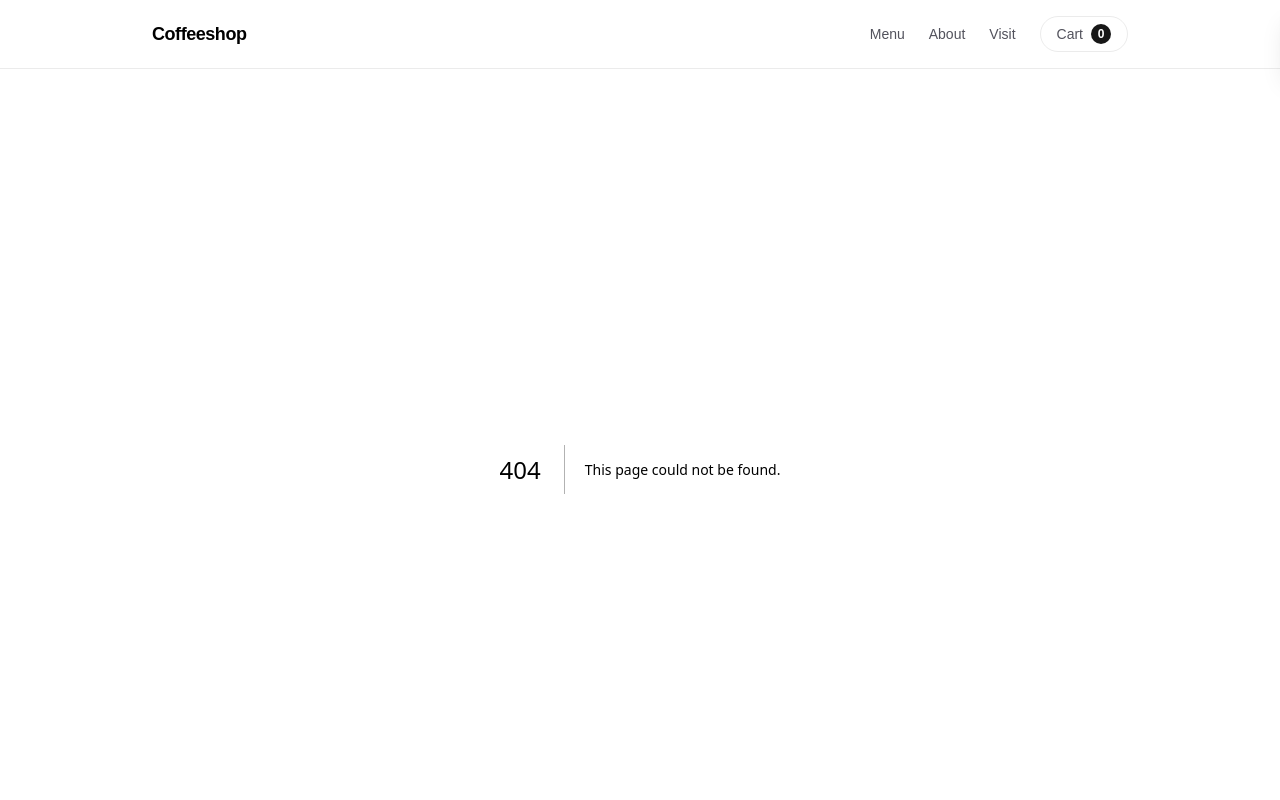
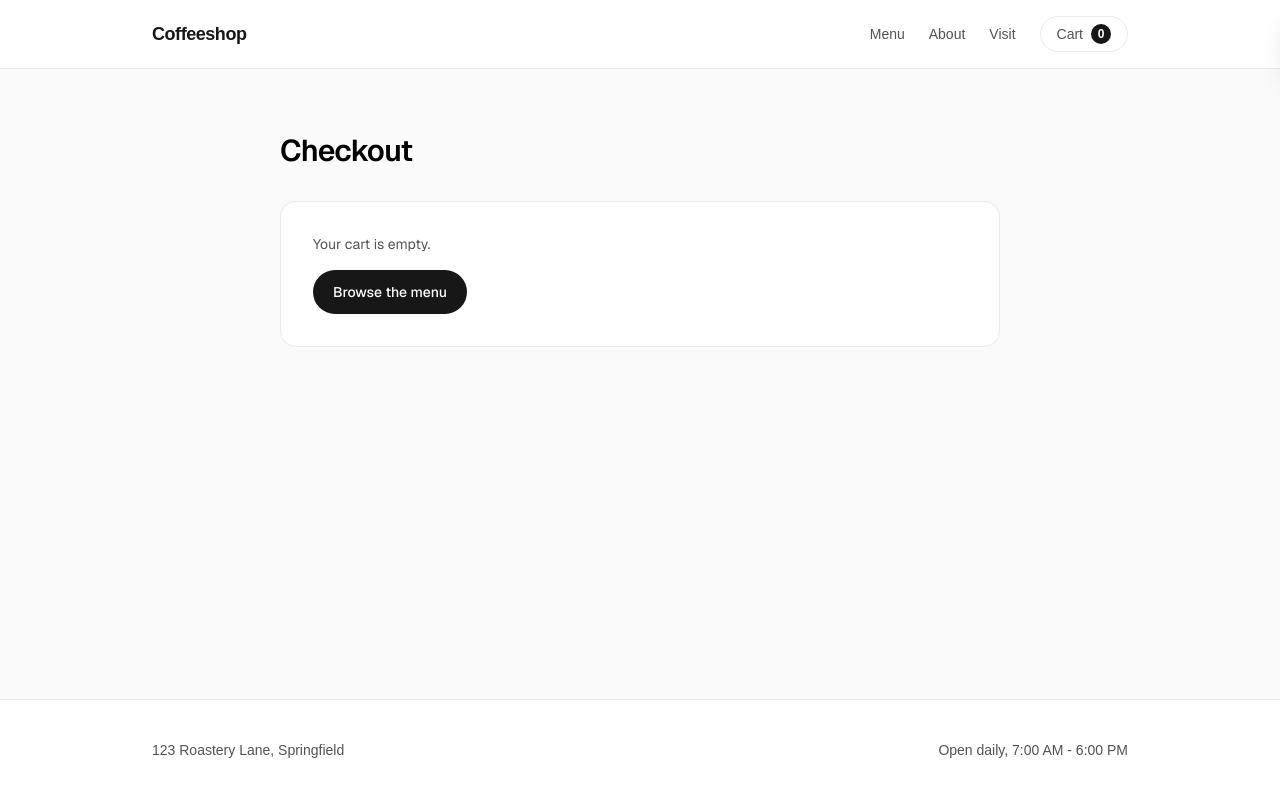
Before and after one commit to jarrassoul/Coffeeshop_Web, a Next.js app: page /checkout in a window 1280 px wide. Before the commit this address had no page. Shown: the top 800 px of the page. Built offline with nearby package versions, Linux system fonts and the light colour scheme.

Commit message:
Add checkout page with order summary and place-order flow

```diff
--- /dev/null
+++ b/src/app/checkout/page.tsx
@@ -0,0 +1,92 @@
+"use client";
+
+import { useState } from "react";
+import Link from "next/link";
+import { useCart } from "@/context/cart";
+import { formatPrice } from "@/lib/products";
+
+export default function CheckoutPage() {
+  const { lines, subtotal, clearCart } = useCart();
+  const [placed, setPlaced] = useState(false);
+
+  function handlePlaceOrder() {
+    clearCart();
+    setPlaced(true);
+  }
+
+  return (
+    <div className="flex flex-1 flex-col bg-zinc-50 font-sans dark:bg-black">
+      <main className="mx-auto flex w-full max-w-3xl flex-1 flex-col gap-8 px-6 py-16">
+        <h1 className="text-3xl font-semibold tracking-tight text-black dark:text-zinc-50">
+          Checkout
+        </h1>
+
+        {placed ? (
+          <section className="flex flex-col gap-4 rounded-2xl border border-black/[.08] bg-white p-8 dark:border-white/[.145] dark:bg-zinc-950">
+            <h2 className="text-xl font-semibold tracking-tight">
+              Thanks for your order!
+            </h2>
+            <p className="text-sm leading-6 text-zinc-600 dark:text-zinc-400">
+              Your order has been placed and will be ready shortly. This is a
+              demo checkout, so no payment was taken.
+            </p>
+            <Link
+              href="/#menu"
+              className="mt-2 flex h-11 w-fit items-center justify-center rounded-full bg-foreground px-5 text-sm font-medium text-background transition-colors hover:bg-[#383838] dark:hover:bg-[#ccc]"
+            >
+              Back to menu
+            </Link>
+          </section>
+        ) : lines.length === 0 ? (
+          <section className="flex flex-col gap-4 rounded-2xl border border-black/[.08] bg-white p-8 dark:border-white/[.145] dark:bg-zinc-950">
+            <p className="text-sm text-zinc-600 dark:text-zinc-400">
+              Your cart is empty.
+            </p>
+            <Link
+              href="/#menu"
+              className="flex h-11 w-fit items-center justify-center rounded-full bg-foreground px-5 text-sm font-medium text-background transition-colors hover:bg-[#383838] dark:hover:bg-[#ccc]"
+            >
+              Browse the menu
+            </Link>
+          </section>
+        ) : (
+          <section className="flex flex-col gap-6 rounded-2xl border border-black/[.08] bg-white p-6 dark:border-white/[.145] dark:bg-zinc-950">
+            <ul className="flex flex-col gap-4">
+              {lines.map(({ product, quantity }) => (
+                <li
+                  key={product.id}
+                  className="flex items-center justify-between gap-4"
+                >
+                  <div className="flex flex-col">
+                    <span className="text-sm font-semibold">
+                      {product.name}
+                    </span>
+                    <span className="text-xs text-zinc-500 dark:text-zinc-400">
+                      {quantity} x ${formatPrice(product.price)}
+                    </span>
+                  </div>
+                  <span className="text-sm font-semibold">
+                    ${formatPrice(product.price * quantity)}
+                  </span>
+                </li>
+              ))}
+            </ul>
+
+            <div className="flex items-center justify-between border-t border-black/[.08] pt-4 text-base font-semibold dark:border-white/[.145]">
+              <span>Total</span>
+              <span>${formatPrice(subtotal)}</span>
+            </div>
+
+            <button
+              type="button"
+              onClick={handlePlaceOrder}
+              className="flex h-11 items-center justify-center rounded-full bg-foreground text-background transition-colors hover:bg-[#383838] dark:hover:bg-[#ccc]"
+            >
+              Place order
+            </button>
+          </section>
+        )}
+      </main>
+    </div>
+  );
+}
--- a/src/components/CartDrawer.tsx
+++ b/src/components/CartDrawer.tsx
@@ -1,5 +1,6 @@
 "use client";
 
+import { useRouter } from "next/navigation";
 import { useCart } from "@/context/cart";
 import { formatPrice } from "@/lib/products";
 
@@ -9,8 +10,14 @@ type CartDrawerProps = {
 };
 
 export default function CartDrawer({ open, onClose }: CartDrawerProps) {
+  const router = useRouter();
   const { lines, subtotal, addItem, decrementItem, removeItem, clearCart } =
     useCart();
+
+  function handleCheckout() {
+    onClose();
+    router.push("/checkout");
+  }
 
   return (
     <>
@@ -101,6 +108,7 @@ export default function CartDrawer({ open, onClose }: CartDrawerProps) {
           </div>
           <button
             type="button"
+            onClick={handleCheckout}
             disabled={lines.length === 0}
             className="flex h-11 items-center justify-center rounded-full bg-foreground text-background transition-colors hover:bg-[#383838] disabled:cursor-default disabled:opacity-50 dark:hover:bg-[#ccc]"
           >
```
